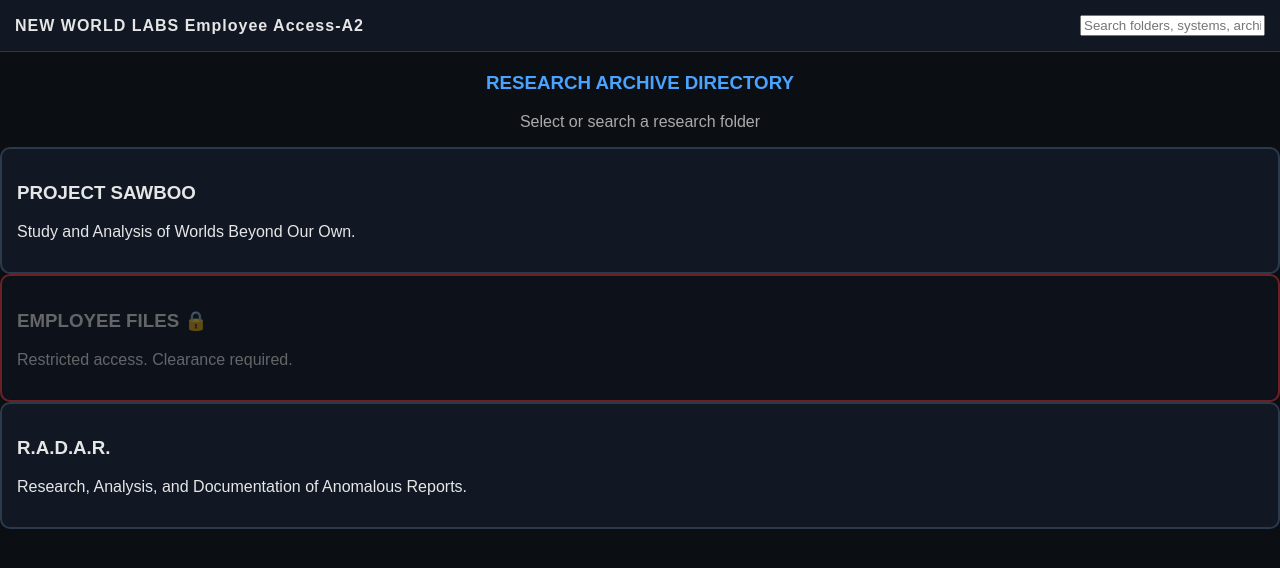
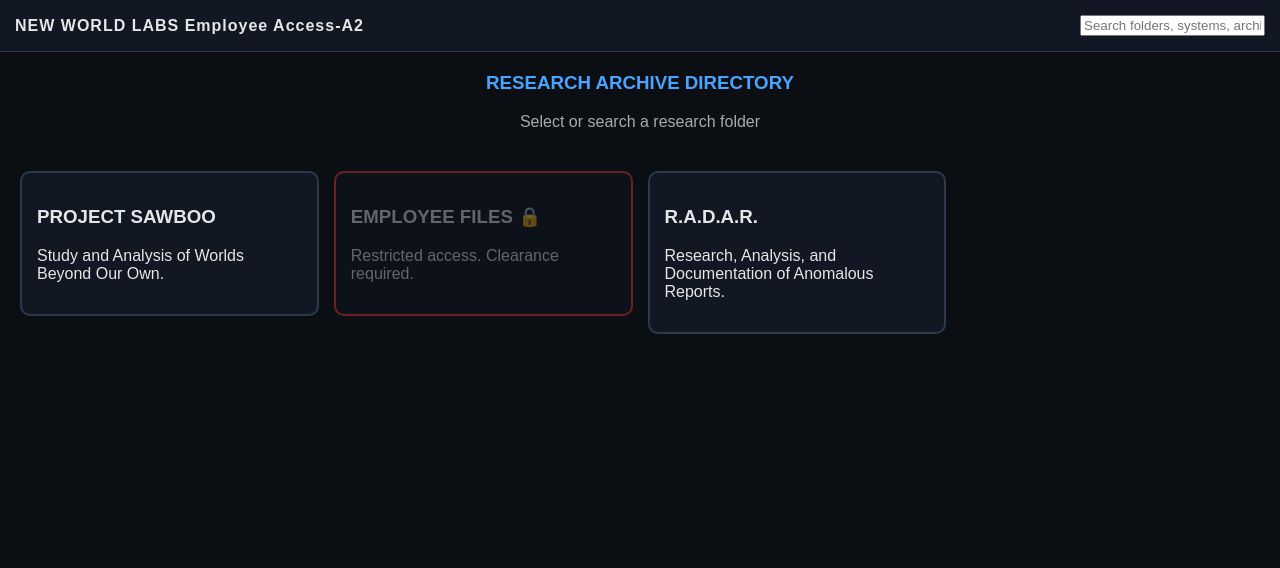
Before and after one commit to Ry14Bread/New-World-Labs, a plain HTML site: page home.html in a window 1280 px wide. Drawn offline with Linux system fonts and the light colour scheme.

Commit message:
Update style.css

```diff
--- a/style.css
+++ b/style.css
@@ -99,3 +99,10 @@ body {
 .locked:hover {
   box-shadow: 0 0 10px rgba(255,59,59,0.3);
 }
+.file-grid {
+  display: grid;
+  grid-template-columns: repeat(auto-fill, minmax(250px, 1fr));
+  gap: 15px;
+  margin-top: 20px;
+  padding: 20px;
+}
```
